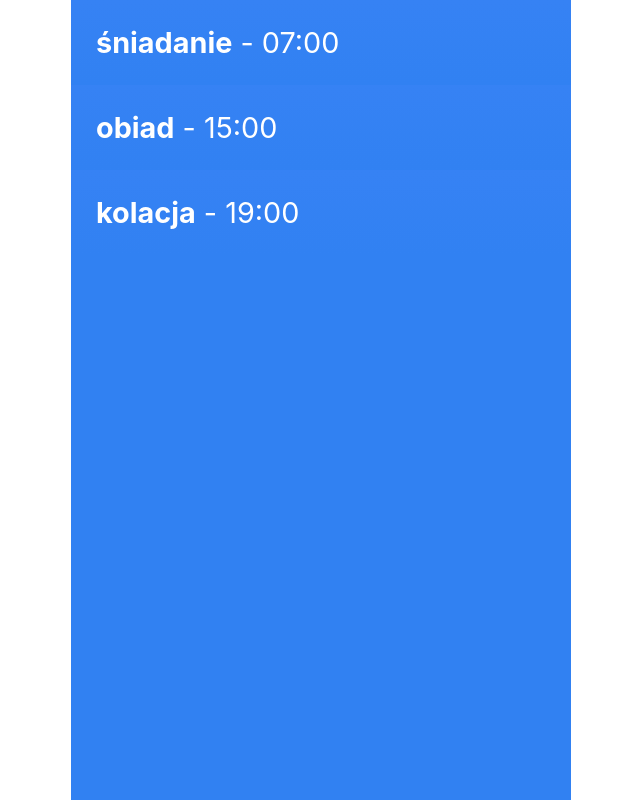
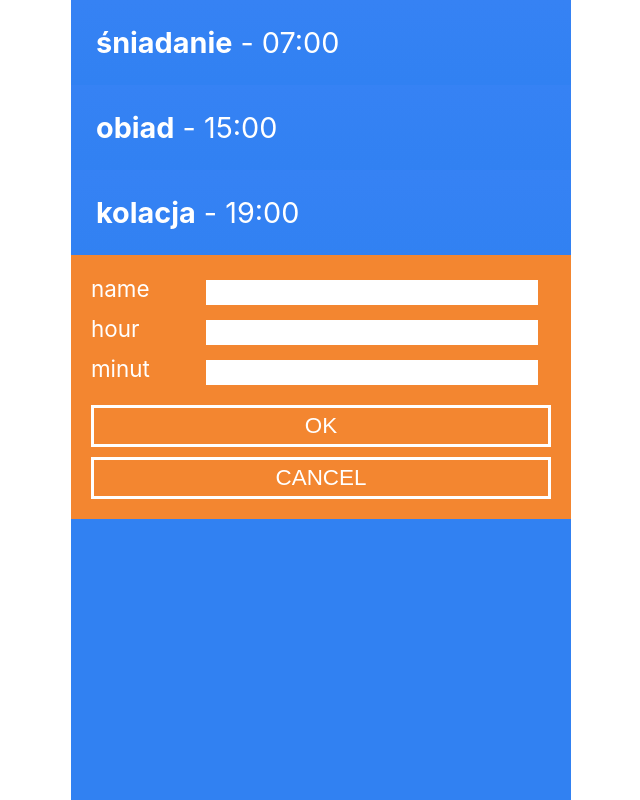
Before and after one commit to tomaszradwan/react-project, a React (Create React App) app in the folder my-app/: page / in a window 1280 px wide. Shown: the whole page, without its empty margins (319-959 px from the left). Built offline with nearby package versions, Linux system fonts and the light colour scheme; the HTML template or start-up script is replaced by a standard one.

Commit message:
Add EditEvent.jsx, EditEvent.css

```diff
--- a/my-app/src/App.jsx
+++ b/my-app/src/App.jsx
@@ -1,25 +1,40 @@
 import React, { Component } from 'react';
 import Countdown from './Countdown';
-import "./App.css";
-import "./Countdown.css";
+import EditEvent from './EditEvent';
+import './App.css';
+import './Countdown.css';
 
 class App extends Component {
   constructor() {
     super();
     this.state = {
       events: [
-        { id: 0, name: "śniadanie", time: "07:00" },
-        { id: 1, name: "obiad", time: "15:00" },
-        { id: 2, name: "kolacja", time: "19:00" },
+        { id: 0, name: 'śniadanie', time: '07:00' },
+        { id: 1, name: 'obiad', time: '15:00' },
+        { id: 2, name: 'kolacja', time: '19:00' },
       ]
     }
+
+    this.handleEditEvent = this.handleEditEvent.bind(this);
+  }
+
+  handleEditEvent(val) {
+    console.log(val);
   }
 
   render() {
     const events = this.state.events.map(elem => {
-      return <Countdown key={elem.id}  name={elem.name} time={elem.time} />;
+      return <Countdown key={elem.id} name={elem.name} time={elem.time} />;
     });
-    return <div className="app">{events}</div>;
+    return (
+      <div className="app">
+        {events}
+        <EditEvent
+          onInputChange={val => this.handleEditEvent(val)}
+          onSave={() => alert('Test comment!')}
+        />
+      </div>
+    );
   }
 }
 
--- /dev/null
+++ b/my-app/src/EditEvent.css
@@ -0,0 +1,37 @@
+.edit-event {
+  background: #f38630;
+  padding: 20px;
+}
+
+.edit-event__input-group {
+  color: #fff;
+  font-size: 1.4rem;
+  margin-bottom: 10px;
+}
+
+.edit-event__input-group label {
+  display: inline-block;
+  width: 25%;
+}
+
+.edit-event__input-group input {
+  border: 0;
+  padding: 5px;
+  width: 70%;
+}
+
+.edit-event button {
+  background: transparent;
+  border: solid 3px #fff;
+  cursor: pointer;
+  color: #fff;
+  font-size: 1.4rem;
+  margin-top: 10px;
+  padding: 5px;
+  text-transform: uppercase;
+  width: 100%;
+}
+
+.edit-event button:disabled {
+  opacity: 0.4;
+}
--- /dev/null
+++ b/my-app/src/EditEvent.jsx
@@ -0,0 +1,46 @@
+import React from "react";
+import './EditEvent.css';
+
+const EditEvent = (props) => {
+  return (
+    <div className="edit-event">
+      <div className="edit-event__input-group">
+        <label htmlFor="name">name</label>
+        <input
+          type="text"
+          id="name"
+          name="name"
+          onChange={e => props.onInputChange(
+            { [e.target.name]: e.target.value }
+          )}
+        />
+      </div>
+      <div className="edit-event__input-group">
+        <label htmlFor="hour">hour</label>
+        <input
+          type="tel"
+          id="hour"
+          name="hour"
+          onChange={e => props.onInputChange(
+            { [e.target.name]: e.target.value }
+          )}
+        />
+      </div>
+      <div className="edit-event__input-group">
+        <label htmlFor="minut">minut</label>
+        <input
+          type="tel"
+          id="minut"
+          name="minut"
+          onChange={e => props.onInputChange(
+            { [e.target.name]: e.target.value }
+          )}
+        />
+      </div>
+      <button onClick={() => props.onSave()}>OK</button>
+      <button>Cancel</button>
+    </div>
+  );
+};
+
+export default EditEvent;
```
